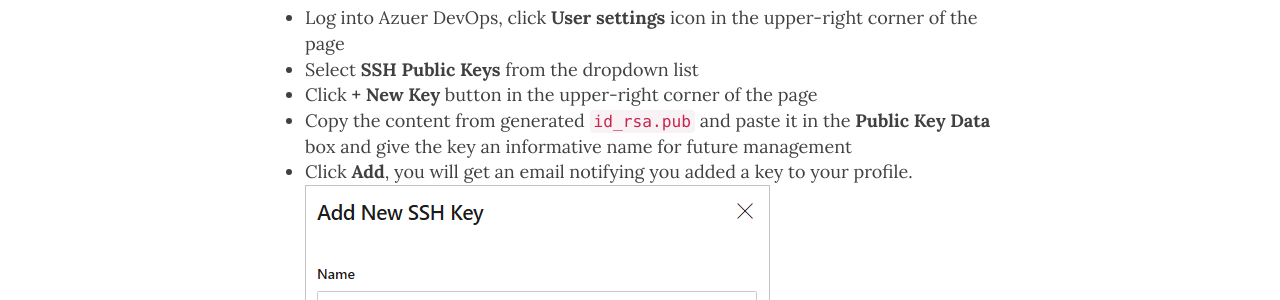
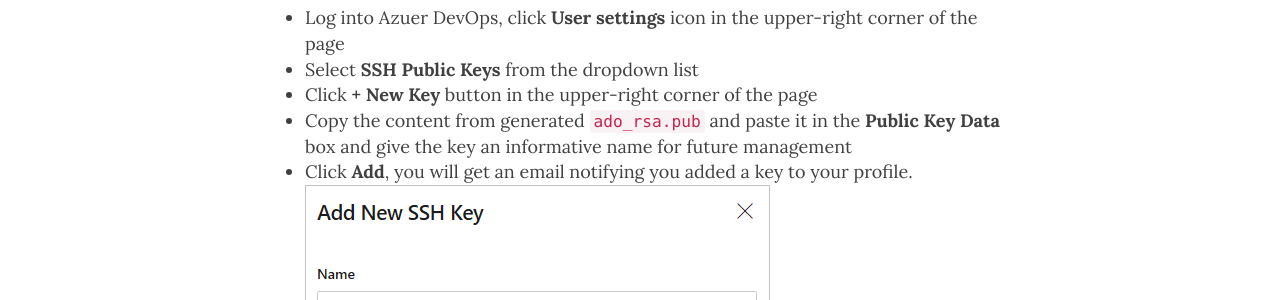
Before and after one commit to stonefl/stonefl.github.io, a Jekyll site: the page built from _posts/2022-11-23-best-practices-of-source-code-control-in-azure-devops.md, in a window 1280 px wide and 900 px high, scrolled down 5564 px. Shown: the part 148-448 px from the top of the window. Built offline with Jekyll 4.4.1, drawn with Linux system fonts in a browser that asks for light colours; nearby versions of some CDN libraries; comment, search, counter and statistics services are not loaded.

Commit message:
Update 2022-11-23-best-practices-of-source-code-control-in-azure-devops.md

```diff
--- a/_posts/2022-11-23-best-practices-of-source-code-control-in-azure-devops.md
+++ b/_posts/2022-11-23-best-practices-of-source-code-control-in-azure-devops.md
@@ -115,7 +115,7 @@
 * Log into Azuer DevOps, click **User settings** icon in the upper-right corner of the page
 * Select **SSH Public Keys** from the dropdown list
 * Click **+ New Key** button in the upper-right corner of the page
-* Copy the content from generated `id_rsa.pub` and paste it in the **Public Key Data** box and give the key an informative name for future management
+* Copy the content from generated `ado_rsa.pub` and paste it in the **Public Key Data** box and give the key an informative name for future management
 * Click **Add**, you will get an email notifying you added a key to your profile.
   ![Set up SSH Keys in GitLab]({{site.baseurl}}/img/post/git-ado-02.png)
 
```
